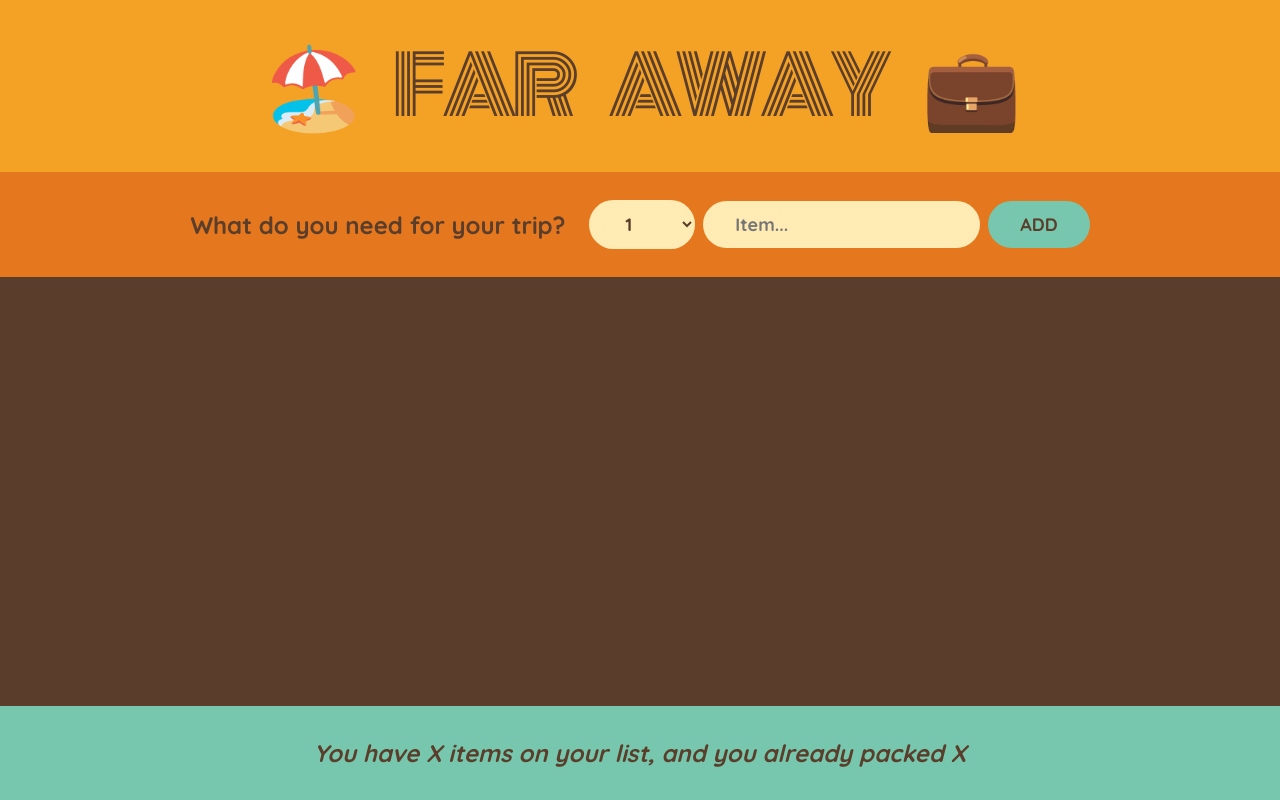
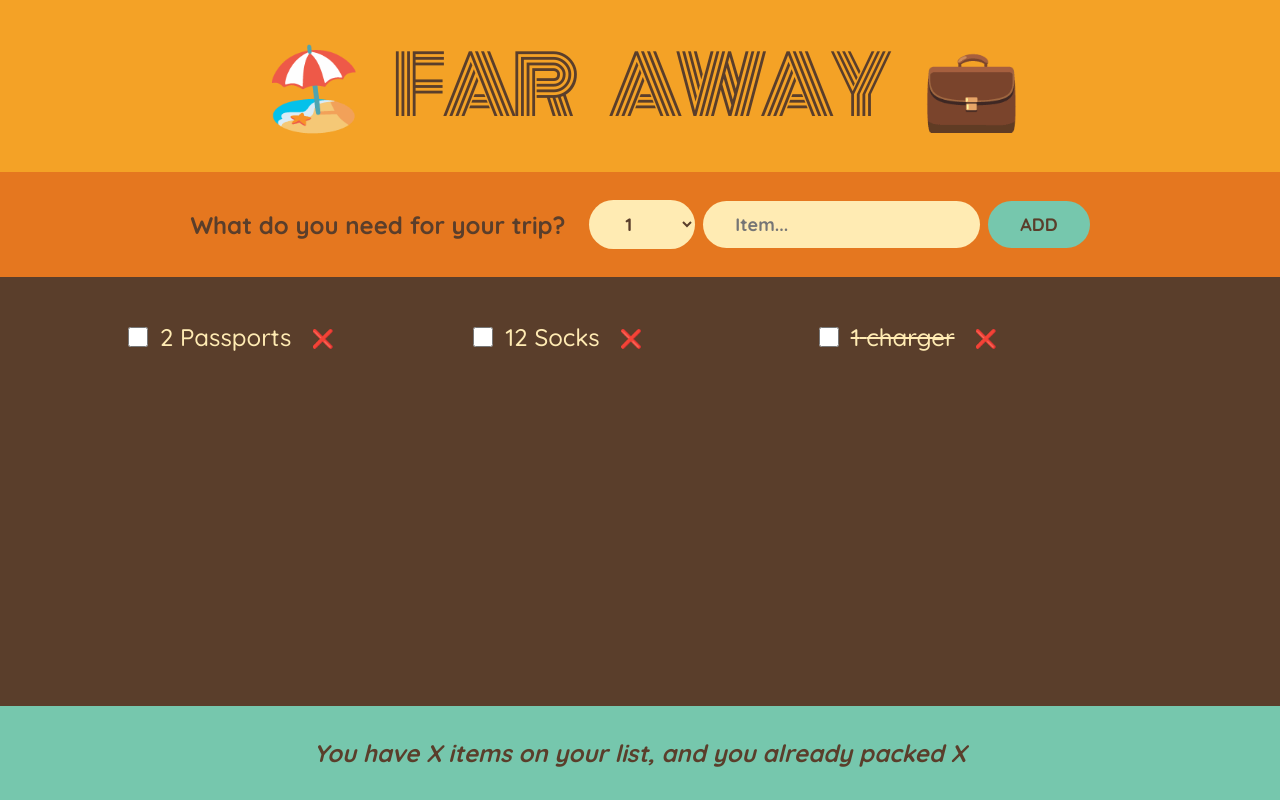
Before and after one commit to Yeabsra-Henok/Travel-Item-Tracker, a React (Create React App) app: page / in a window 1280 px wide. Built offline with nearby package versions, Linux system fonts and the light colour scheme.

Commit message:
initialize default state

```diff
--- a/src/App.js
+++ b/src/App.js
@@ -1,13 +1,13 @@
 import { useState } from "react";
 
-// const initialItems = [
-//   { id: 1, description: "Passports", quantity: 2, packed: false },
-//   { id: 2, description: "Socks", quantity: 12, packed: false },
-//   { id: 3, description: "charger", quantity: 1, packed: true },
-// ];
+const initialItems = [
+  { id: 1, description: "Passports", quantity: 2, packed: false },
+  { id: 2, description: "Socks", quantity: 12, packed: false },
+  { id: 3, description: "charger", quantity: 1, packed: true },
+];
 
 export default function App() {
-  const [items, setItems] = useState([]);
+  const [items, setItems] = useState(initialItems);
 
   function handleAddItems(item) {
     setItems((items) => [...items, item]);
```
